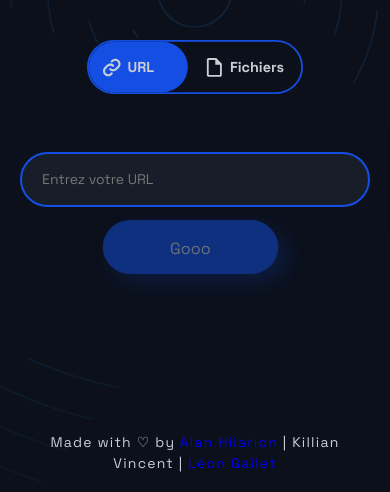
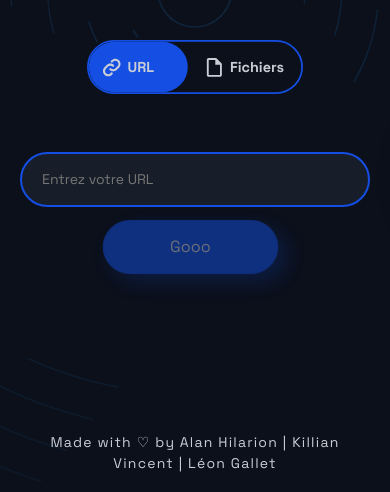
Before and after one commit to ahilarion/snaplink, a PHP site: page / in a window 390 px wide. Shown: the part 532-1024 px from the top of the page. Run offline with PHP 8.4, Linux system fonts and the light colour scheme; the visitor is signed in with stand-in values (Sample User, id 1); data that the repository does not hold is empty; some libraries are stand-ins or nearby versions.

Commit message:
fix some issues

```diff
--- a/assets/scss/base/_main.scss
+++ b/assets/scss/base/_main.scss
@@ -20,6 +20,13 @@
 .wrapper {
   padding-left: 20px;
   padding-right: 20px;
+}
+
+.no-select {
+  user-select: none;
+  -moz-user-select: none;
+  -webkit-user-select: none;
+  -ms-user-select: none;
 }
 
 .img-container {
--- a/assets/scss/components/_form.scss
+++ b/assets/scss/components/_form.scss
@@ -113,6 +113,7 @@
   font-size: 18px;
   cursor: pointer;
   color: map-get($colors, lite);
+  padding: 0;
 
   @media screen and (max-width: map-get($breakpoints, md)) {
     position: relative;
--- a/assets/scss/layout/_footer.scss
+++ b/assets/scss/layout/_footer.scss
@@ -13,6 +13,11 @@
 
     a {
       font-size: 14px;
+      color: map-get($colors, lite);
+
+      &:visited {
+        color: map-get($colors, lite);
+      }
     }
   }
 }
--- a/dist/css/style.css
+++ b/dist/css/style.css
@@ -340,6 +340,13 @@
   padding-right: 20px;
 }
 
+.no-select {
+  user-select: none;
+  -moz-user-select: none;
+  -webkit-user-select: none;
+  -ms-user-select: none;
+}
+
 .img-container {
   position: absolute;
   width: 100%;
@@ -505,6 +512,10 @@
   }
   .footer a {
     font-size: 14px;
+    color: #C9CED6;
+  }
+  .footer a:visited {
+    color: #C9CED6;
   }
 }
 
@@ -643,6 +654,7 @@
   font-size: 18px;
   cursor: pointer;
   color: #C9CED6;
+  padding: 0;
 }
 @media screen and (max-width: 768px) {
   input[type=submit] {
--- a/pages/home.php
+++ b/pages/home.php
@@ -8,7 +8,7 @@
        ligne.</p>
 
     <input id="checkbox_toggle" type="checkbox" class="check">
-    <div class="checkbox">
+    <div class="checkbox no-select">
       <label class="slide" for="checkbox_toggle">
         <label class="toggle" for="checkbox_toggle"></label>
         <label class="text" for="checkbox_toggle"><img src="./assets/svg/link.svg" alt="link"> URL</label>
@@ -19,9 +19,9 @@
     <form class="shorter-link-form show">
       <input type="text" name="url" id="url" placeholder="Entrez votre URL">
         <?php if (isset($user) && $user->isLogged()): ?>
-            <input class="primary-btn" type="submit" value="Gooo">
+            <input class="primary-btn no-select" type="submit" value="Gooo">
         <?php else: ?>
-            <input class="primary-btn" type="submit" style="opacity: 0.5" value="Gooo" disabled>
+            <input class="primary-btn no-select" type="submit" style="opacity: 0.5" value="Gooo" disabled>
         <?php endif; ?>
     </form>
 
@@ -31,9 +31,9 @@
       <label class="file-input" for="fileInput">Choisir un fichier :
         <span id="fileName">Aucun fichier sélectionné</span></label>
       <?php if (isset($user) && $user->isLogged()): ?>
-        <input class="primary-btn" type="submit" name="submit" value="Gooo">
+        <input class="primary-btn no-select" type="submit" name="submit" value="Gooo">
       <?php else: ?>
-        <input class="primary-btn" type="submit" style="opacity: 0.5" name="submit" value="Gooo" disabled>
+        <input class="primary-btn no-select" type="submit" style="opacity: 0.5" name="submit" value="Gooo" disabled>
       <?php endif; ?>
     </form>
   </div>
```
Also changed, not shown: dist/js/script.js, 1 other file.
